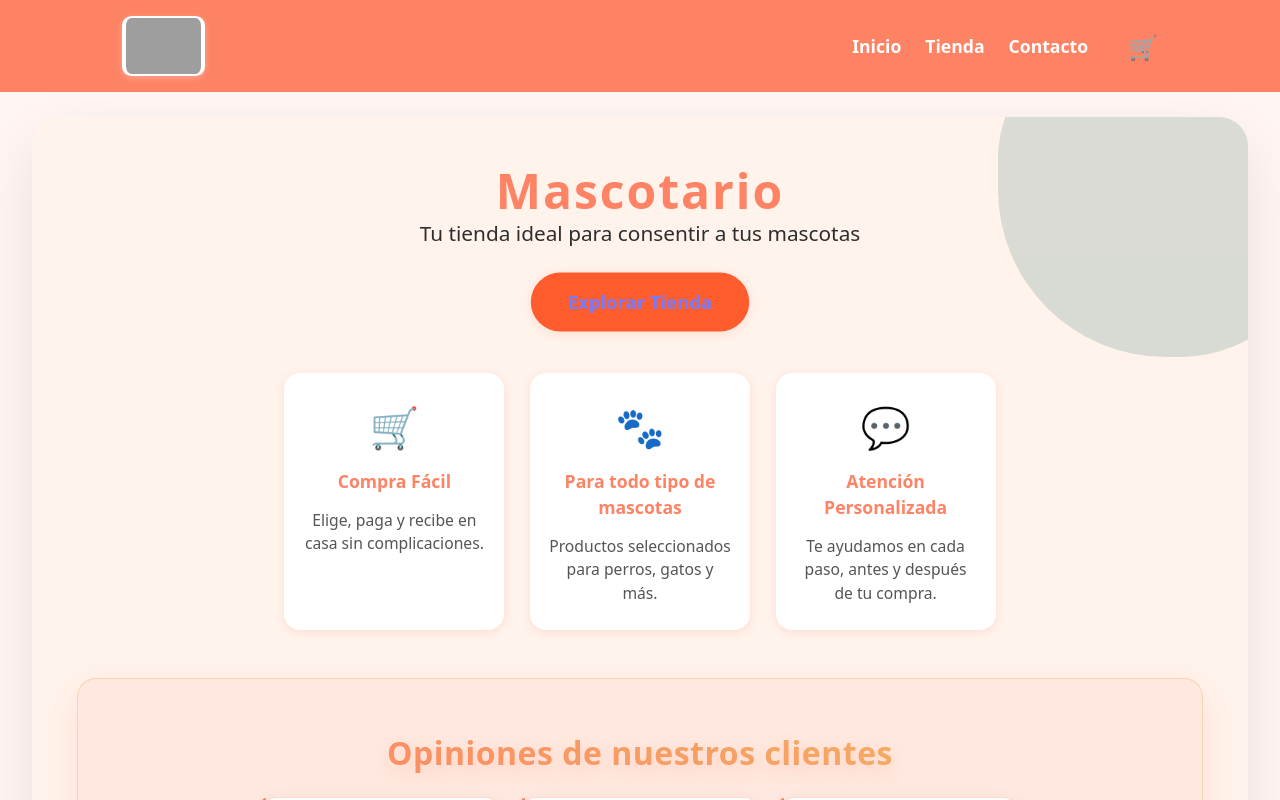
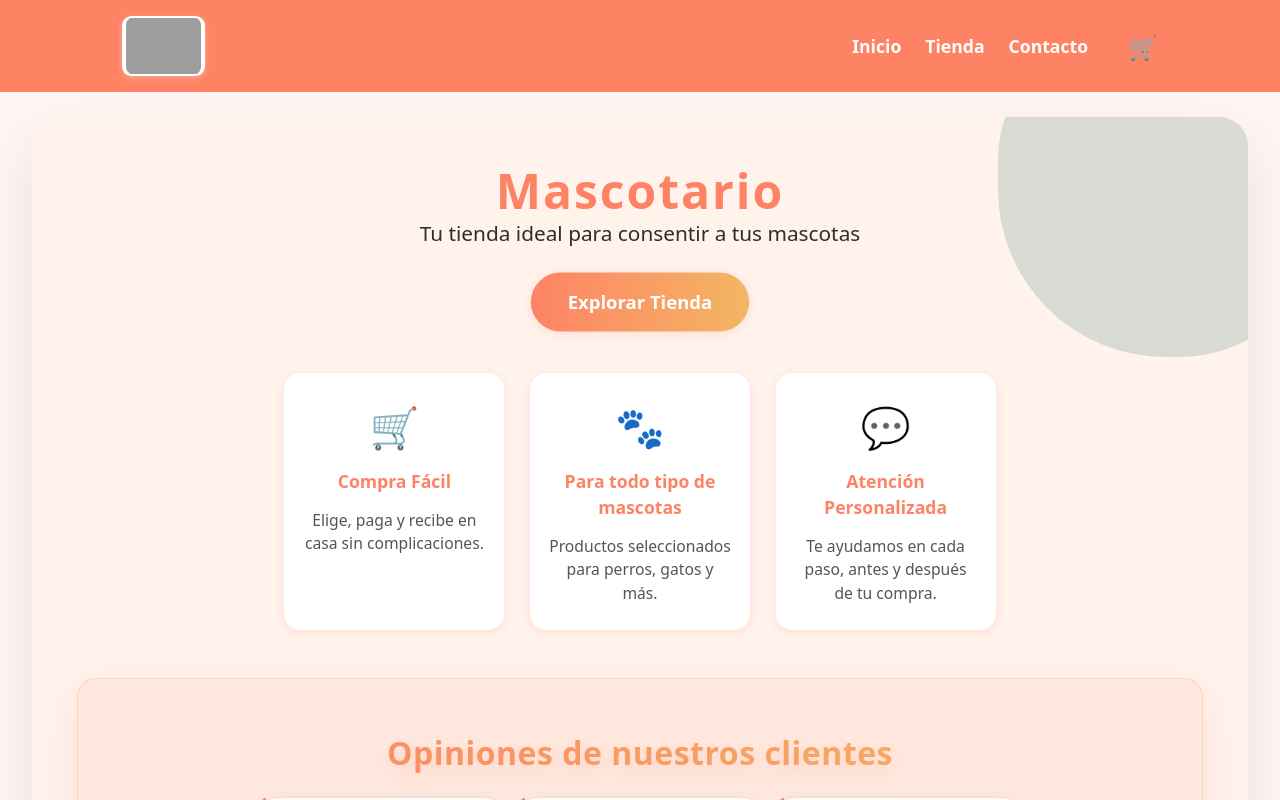
Before and after one commit to gero16/mascotario, a React (Vite) app: page / in a window 1280 px wide. In both pictures the pointer is over the link "Explorar Tienda". Shown: the top 800 px of the page. Built offline with nearby package versions, Linux system fonts and the light colour scheme; grey boxes are pictures that could not be loaded.

Commit message:
mejora visual en inicio 1.4

```diff
--- a/src/App.css
+++ b/src/App.css
@@ -242,10 +242,11 @@ h1 {
   box-shadow: 0 2px 10px #fe836533;
   border: none;
   transition: background 0.18s, transform 0.18s;
+  filter: brightness(1);
 }
 .cta-btn:hover {
-  background: #ff5c2e;
   transform: translateY(-2px) scale(1.05);
+  color: white;
 }
 
 
```
